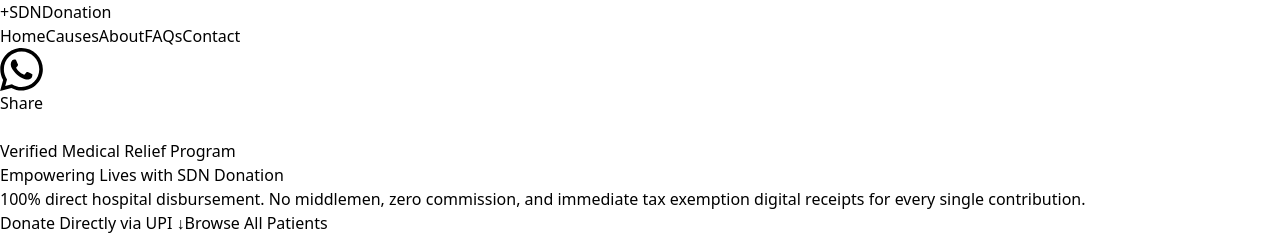
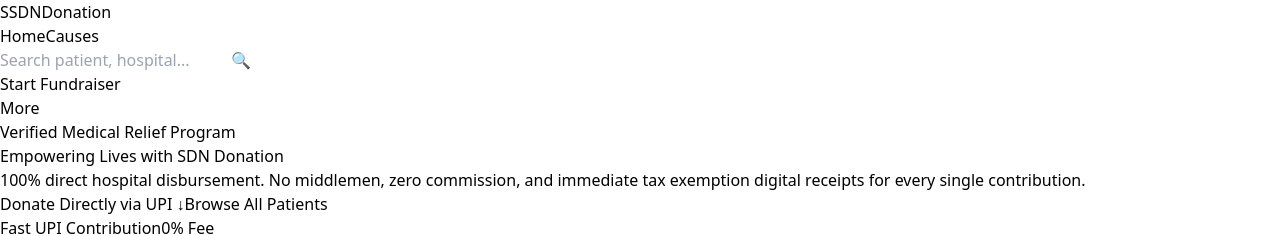
Before and after one commit to shashadan-sketch/donation-app, a React (Vite) app in the folder frontend/: page / in a window 1280 px wide. Shown: the top 236 px of the page. Built offline with nearby package versions, Linux system fonts and the light colour scheme.

Commit message:
Update navbar with search and styled more menu

```diff
--- a/frontend/src/components/Navbar.jsx
+++ b/frontend/src/components/Navbar.jsx
@@ -1,90 +1,132 @@
 import React, { useState } from 'react';
-import { Link } from 'react-router-dom';
+import { Link, useNavigate } from 'react-router-dom';
 
 export default function Navbar() {
-  const [showMenu, setShowMenu] = useState(false);
+  const [menuOpen, setMenuOpen] = useState(false);
+  const [searchTerm, setSearchTerm] = useState('');
+  const navigate = useNavigate();
 
-  const shareOnWhatsApp = () => {
-    const text = encodeURIComponent(
-      "Support SDN Donation - Emergency Medical Aid & Life Care Initiative. Please donate or share: " + window.location.origin
-    );
-    window.open(`https://api.whatsapp.com/send?text=${text}`, '_blank');
+  const handleSearch = (e) => {
+    e.preventDefault();
+    if (searchTerm.trim()) {
+      navigate(`/causes?search=${encodeURIComponent(searchTerm.trim())}`);
+      setSearchTerm('');
+    }
   };
 
   return (
-    <header className="sticky top-0 z-50 bg-white/95 backdrop-blur border-b border-slate-200 shadow-sm">
-      <div className="max-w-6xl mx-auto px-4 h-16 flex items-center justify-between">
+    <nav className="bg-white/95 backdrop-blur-md border-b border-slate-200 sticky top-0 z-50 transition-all">
+      <div className="max-w-7xl mx-auto px-4 sm:px-6 lg:px-8">
+        <div className="flex items-center justify-between h-16 gap-4">
 
-        {/* Brand / Logo */}
-        <Link to="/" className="flex items-center gap-1.5 font-bold text-xl text-emerald-600 tracking-tight">
-          <span className="text-2xl leading-none font-black text-emerald-600">+</span>
-          <span className="text-slate-900 font-extrabold">SDN</span>
-          <span>Donation</span>
+          {/* Logo & Main Links */}
+          <div className="flex items-center gap-6">
+            <Link to="/" className="flex items-center gap-2 group">
+              <span className="w-9 h-9 rounded-xl bg-gradient-to-tr from-emerald-600 to-teal-500 flex items-center justify-center text-white font-black text-base shadow-md shadow-emerald-500/20 group-hover:scale-105 transition transform">
+                S
+              </span>
+              <span className="font-black text-slate-900 text-lg tracking-tight">
+                SDN<span className="text-emerald-600">Donation</span>
+              </span>
             </Link>
 
-        {/* Desktop Navigation Links */}
-        <nav className="hidden md:flex items-center gap-6 text-sm font-medium text-slate-600">
-          <Link to="/" className="hover:text-emerald-600 transition-colors">Home</Link>
-          <Link to="/causes" className="hover:text-emerald-600 transition-colors">Causes</Link>
-          <Link to="/about" className="hover:text-emerald-600 transition-colors">About</Link>
-          <Link to="/faqs" className="hover:text-emerald-600 transition-colors">FAQs</Link>
-          <Link to="/contact" className="hover:text-emerald-600 transition-colors">Contact</Link>
-        </nav>
+            {/* Home & Causes on top navbar */}
+            <div className="hidden sm:flex items-center gap-2">
+              <Link
+                to="/"
+                className="text-xs font-bold text-slate-700 hover:text-emerald-600 transition px-3 py-2 rounded-xl hover:bg-emerald-50/60"
+              >
+                Home
+              </Link>
+              <Link
+                to="/causes"
+                className="text-xs font-bold text-slate-700 hover:text-emerald-600 transition px-3 py-2 rounded-xl hover:bg-emerald-50/60"
+              >
+                Causes
+              </Link>
+            </div>
+          </div>
 
-        {/* Action Buttons: WhatsApp Share & 3 Dots Menu */}
-        <div className="flex items-center gap-2.5">
+          {/* Search Bar */}
+          <div className="flex-1 max-w-xs sm:max-w-sm">
+            <form onSubmit={handleSearch} className="relative">
+              <input
+                type="text"
+                value={searchTerm}
+                onChange={(e) => setSearchTerm(e.target.value)}
+                placeholder="Search patient, hospital..."
+                className="w-full pl-9 pr-3 py-2 text-xs bg-slate-100/80 border border-slate-200 rounded-2xl focus:outline-none focus:border-emerald-600 focus:bg-white focus:ring-2 focus:ring-emerald-500/10 transition"
+              />
+              <span className="absolute left-3 top-2.5 text-xs text-slate-400 pointer-events-none">
+                🔍
+              </span>
+            </form>
+          </div>
 
-          {/* WhatsApp Share Button */}
+          {/* Right Action & Stylized Menu */}
+          <div className="flex items-center gap-3">
+            <Link
+              to="/start-fundraiser"
+              className="hidden sm:inline-flex items-center px-4 py-2 bg-emerald-600 hover:bg-emerald-700 text-white text-xs font-bold rounded-xl shadow-md shadow-emerald-600/20 transition transform active:scale-95"
+            >
+              Start Fundraiser
+            </Link>
+
+            {/* Stylized Pill Menu Button */}
+            <div className="relative">
               <button
-            onClick={shareOnWhatsApp}
-            title="Share on WhatsApp"
-            className="flex items-center gap-1.5 bg-[#25D366] hover:bg-[#20bd5a] text-white text-xs font-semibold px-3 py-2 rounded-xl shadow-sm transition-all cursor-pointer"
+                onClick={() => setMenuOpen(!menuOpen)}
+                className={`flex items-center gap-2 px-3 py-1.5 rounded-2xl border transition shadow-sm ${
+                  menuOpen
+                    ? "bg-emerald-50 border-emerald-300 text-emerald-700 ring-2 ring-emerald-500/20"
+                    : "bg-white border-slate-200 hover:border-slate-300 text-slate-700 hover:bg-slate-50"
+                }`}
               >
-            {/* WhatsApp SVG Icon */}
-            <svg className="w-4 h-4 fill-current" viewBox="0 0 24 24">
-              <path d="M.057 24l1.687-6.163c-1.041-1.804-1.588-3.849-1.587-5.946.003-6.556 5.338-11.891 11.893-11.891 3.181.001 6.167 1.24 8.413 3.488 2.245 2.248 3.481 5.236 3.48 8.414-.003 6.557-5.338 11.892-11.893 11.892-1.99-.001-3.951-.5-5.688-1.448l-6.305 1.654zm6.597-3.807c1.676.995 3.276 1.591 5.392 1.592 5.448 0 9.886-4.434 9.889-9.885.002-5.462-4.415-9.89-9.881-9.892-5.452 0-9.887 4.434-9.889 9.884-.001 2.225.651 3.891 1.746 5.634l-.999 3.648 3.742-.981zm11.387-5.464c-.074-.124-.272-.198-.57-.347-.297-.149-1.758-.868-2.031-.967-.272-.099-.47-.149-.669.149-.198.297-.768.967-.941 1.165-.173.198-.347.223-.644.074-.297-.149-1.255-.462-2.39-1.475-.883-.788-1.48-1.761-1.653-2.059-.173-.297-.018-.458.13-.606.134-.133.297-.347.446-.521.151-.172.2-.296.3-.495.099-.198.05-.372-.025-.521-.075-.148-.669-1.611-.916-2.206-.242-.579-.487-.501-.669-.51l-.57-.01c-.198 0-.52.074-.792.372s-1.04 1.016-1.04 2.479 1.065 2.876 1.213 3.074c.149.198 2.095 3.2 5.076 4.487.709.306 1.263.489 1.694.626.712.226 1.36.194 1.872.118.571-.085 1.758-.719 2.006-1.413.248-.695.248-1.29.173-1.414z"/>
-            </svg>
-            <span className="hidden sm:inline">Share</span>
+                {/* 2-line mini indicator */}
+                <div className="flex flex-col gap-1 items-end justify-center w-3.5">
+                  <span className={`h-0.5 rounded-full bg-current transition-all ${menuOpen ? "w-3.5 rotate-45 translate-y-1.5" : "w-3.5"}`}></span>
+                  <span className={`h-0.5 rounded-full bg-current transition-all ${menuOpen ? "opacity-0" : "w-2"}`}></span>
+                  <span className={`h-0.5 rounded-full bg-current transition-all ${menuOpen ? "w-3.5 -rotate-45 -translate-y-1.5" : "w-3"}`}></span>
+                </div>
+                <span className="text-xs font-bold tracking-tight">More</span>
               </button>
 
-          {/* 3 Dots Menu Button */}
-          <div className="relative">
-            <button
-              onClick={() => setShowMenu(!showMenu)}
-              className="w-9 h-9 flex items-center justify-center rounded-xl bg-slate-100 hover:bg-slate-200 text-slate-700 transition cursor-pointer"
-              title="More Pages"
+              {/* Styled Dropdown Panel */}
+              {menuOpen && (
+                <div
+                  className="absolute right-0 mt-2.5 w-52 bg-white rounded-2xl shadow-xl border border-slate-200/80 p-2 z-50 animate-in fade-in zoom-in-95 duration-150"
+                  onClick={() => setMenuOpen(false)}
                 >
-              <svg className="w-5 h-5 fill-current" viewBox="0 0 24 24">
-                <circle cx="12" cy="5" r="2" />
-                <circle cx="12" cy="12" r="2" />
-                <circle cx="12" cy="19" r="2" />
-              </svg>
-            </button>
+                  <div className="px-3 py-1.5 text-[10px] font-bold text-slate-400 uppercase tracking-wider">
+                    Quick Navigation
+                  </div>
 
-            {/* 3 Dots Dropdown Menu */}
-            {showMenu && (
-              <div
-                className="absolute right-0 mt-2 w-48 bg-white border border-slate-200 rounded-2xl shadow-xl py-2 z-50 text-sm font-medium animate-fade-in"
-                onClick={() => setShowMenu(false)}
+                  <Link
+                    to="/about"
+                    className="flex items-center gap-2.5 px-3 py-2 text-xs font-semibold text-slate-700 hover:text-emerald-700 hover:bg-emerald-50 rounded-xl transition"
                   >
-                <Link to="/" className="block px-4 py-2 text-slate-700 hover:bg-emerald-50 hover:text-emerald-600 transition">
-                  🏠 Home
+                    <span>ℹ️</span> About Us
                   </Link>
-                <Link to="/causes" className="block px-4 py-2 text-slate-700 hover:bg-emerald-50 hover:text-emerald-600 transition">
-                  🎯 Causes
+                  <Link
+                    to="/faqs"
+                    className="flex items-center gap-2.5 px-3 py-2 text-xs font-semibold text-slate-700 hover:text-emerald-700 hover:bg-emerald-50 rounded-xl transition"
+                  >
+                    <span>❓</span> FAQs
                   </Link>
-                <Link to="/about" className="block px-4 py-2 text-slate-700 hover:bg-emerald-50 hover:text-emerald-600 transition">
-                  ℹ️ About Us
+                  <Link
+                    to="/contact"
+                    className="flex items-center gap-2.5 px-3 py-2 text-xs font-semibold text-slate-700 hover:text-emerald-700 hover:bg-emerald-50 rounded-xl transition"
+                  >
+                    <span>📞</span> Contact Support
                   </Link>
-                <Link to="/faqs" className="block px-4 py-2 text-slate-700 hover:bg-emerald-50 hover:text-emerald-600 transition">
-                  ❓ FAQs
-                </Link>
-                <Link to="/contact" className="block px-4 py-2 text-slate-700 hover:bg-emerald-50 hover:text-emerald-600 transition">
-                  📞 Contact
-                </Link>
-                <div className="border-t border-slate-100 my-1"></div>
-                <Link to="/start-fundraiser" className="block px-4 py-2 text-emerald-600 font-bold hover:bg-emerald-50 transition">
-                  ➕ Start Fundraiser
+
+                  <div className="border-t border-slate-100 my-1.5"></div>
+
+                  <Link
+                    to="/start-fundraiser"
+                    className="flex sm:hidden items-center gap-2 px-3 py-2 text-xs font-bold text-emerald-600 hover:bg-emerald-50 rounded-xl transition"
+                  >
+                    <span>➕</span> Start Fundraiser
                   </Link>
                 </div>
               )}
@@ -93,6 +135,7 @@
           </div>
 
         </div>
-    </header>
+      </div>
+    </nav>
   );
 }
```
Lines whose indentation alone changed are shown as unchanged.
